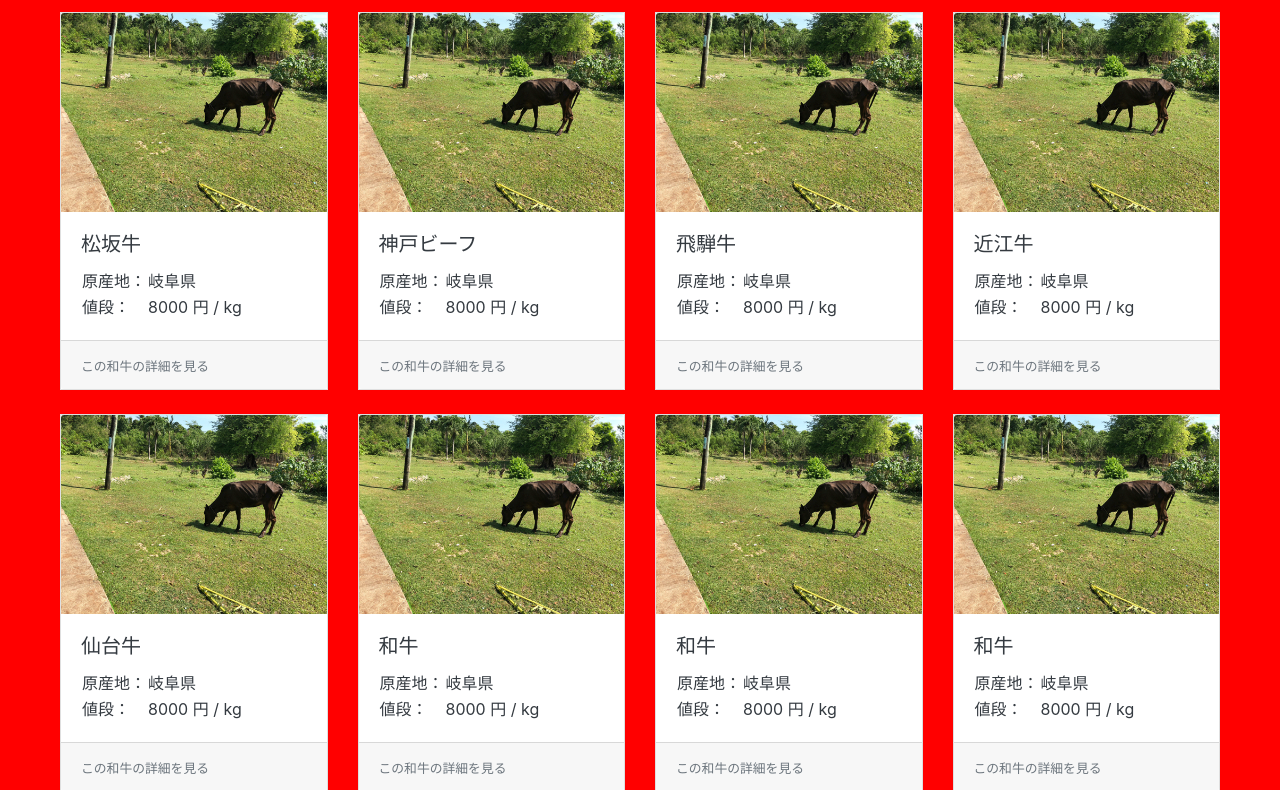
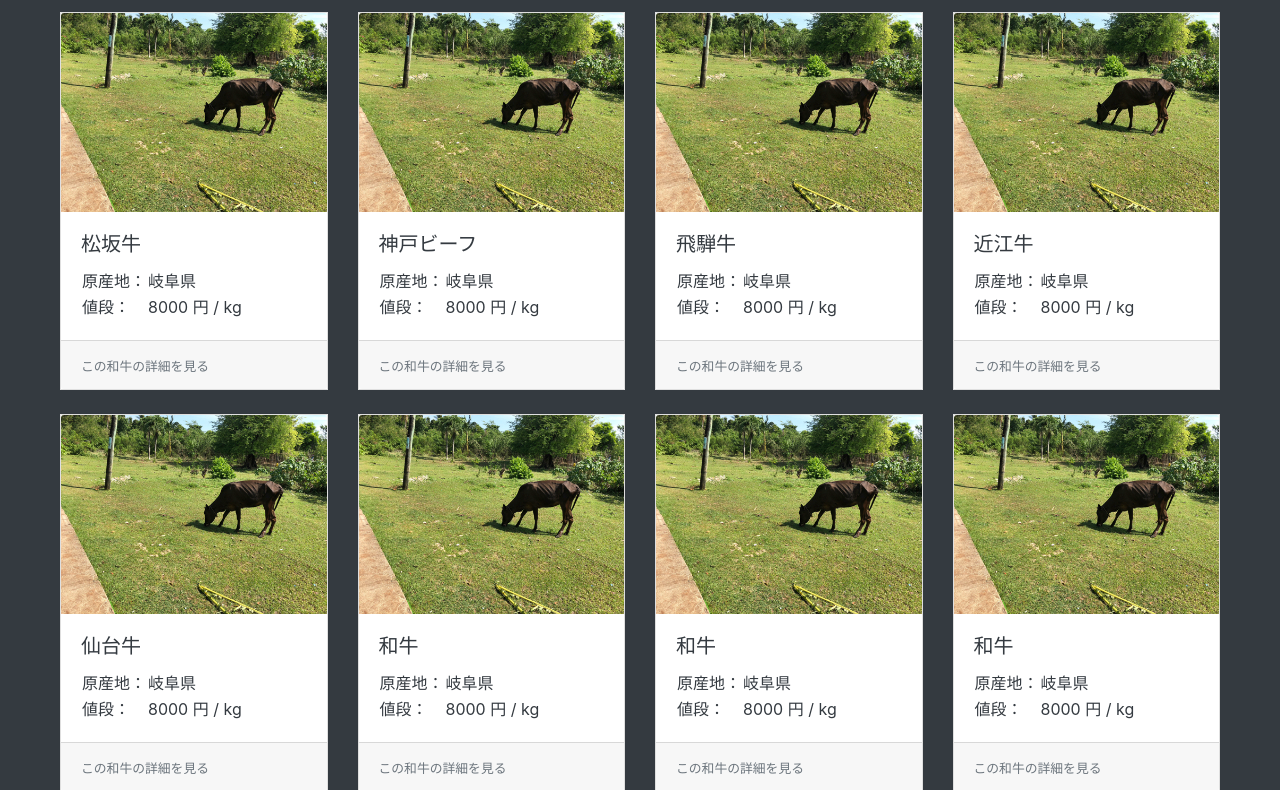
Before and after one commit to bw-shinohara/wagyu_price, a plain HTML site: page index.html in a window 1280 px wide. Shown: the part 48-838 px from the top of the page. Drawn offline with Linux system fonts and the light colour scheme.

Commit message:
Revert "背景色を赤に変えた"
This reverts commit 63c54eb8ea2169b1b016871c12881a548b8285ba.

```diff
--- a/css/style.css
+++ b/css/style.css
@@ -1,5 +1,5 @@
 body {
-  background-color: red;
+  background-color: #343a40;
 }
 
 a {
```
